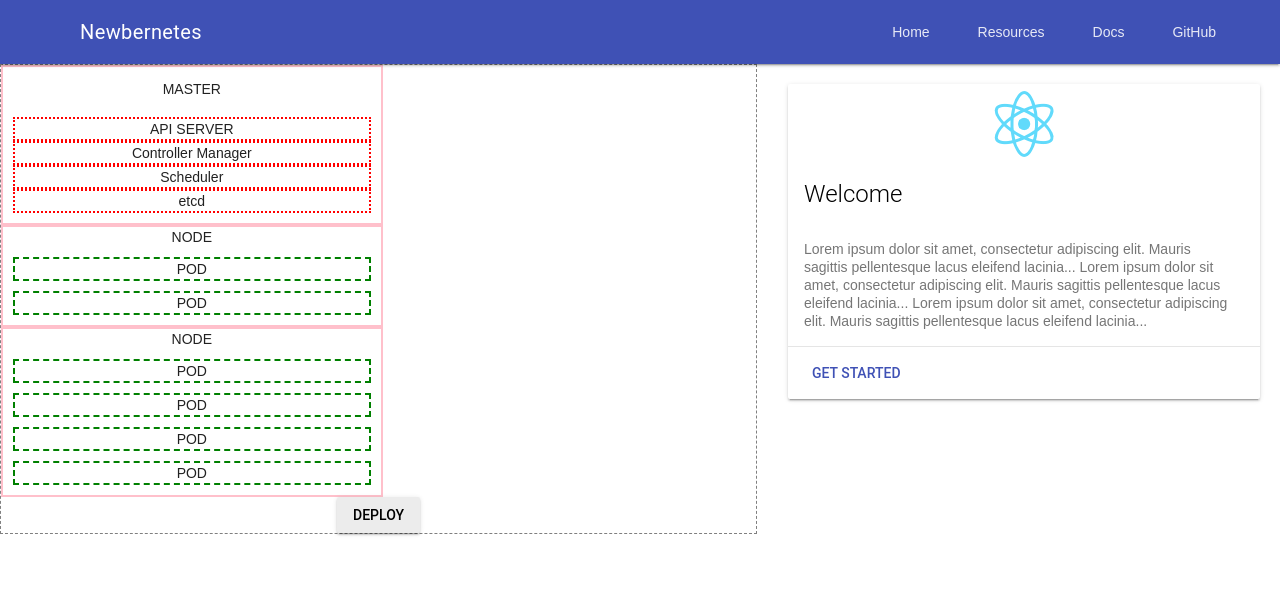
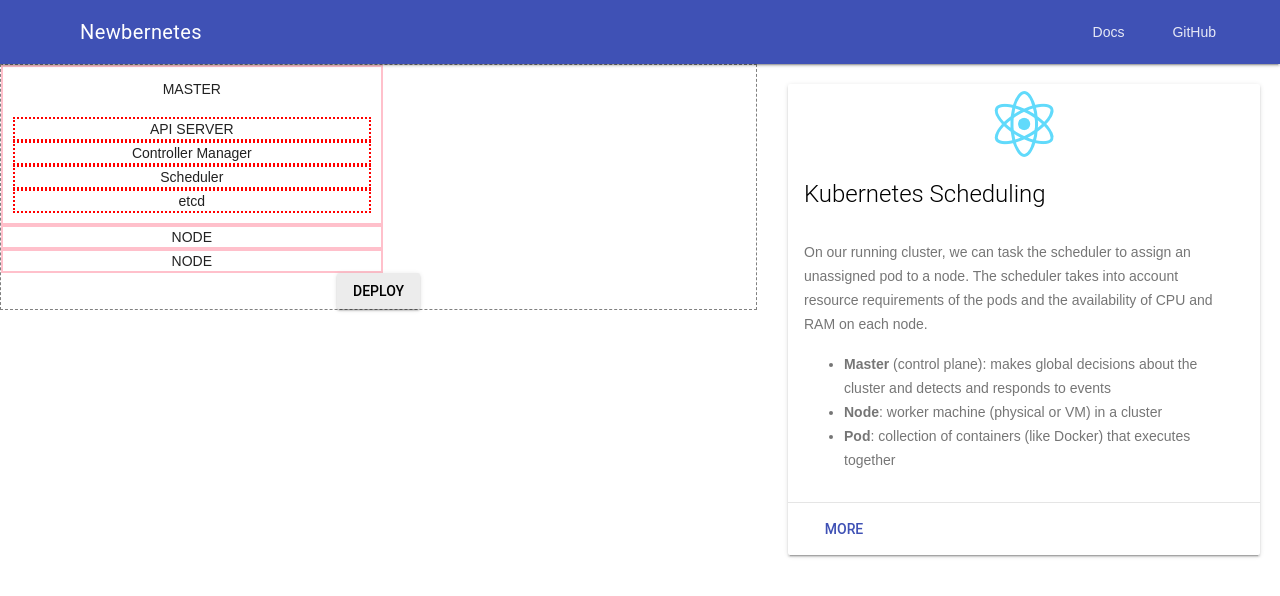
Before and after one commit to TamikoT/newbernetes, a React (Create React App) app in the folder app/: page / in a window 1280 px wide. Shown: the top 596 px of the page. Built offline with nearby package versions, Linux system fonts and the light colour scheme.

Commit message:
add real text and remove unused links nav

```diff
--- a/app/public/index.html
+++ b/app/public/index.html
@@ -38,8 +38,6 @@
           <div class="mdl-layout-spacer"></div>
           <!-- hidden in small screens -->
           <nav class="mdl-navigation mdl-layout--large-screen-only">
-            <a class="mdl-navigation__link" href="/">Home</a>
-            <a class="mdl-navigation__link" href="">Resources</a>
             <a class="mdl-navigation__link" href="https://kubernetes.io/docs/home/">Docs</a>
             <a class="mdl-navigation__link" href="https://github.com/TamikoT/newbernetes">GitHub</a>
           </nav>
@@ -47,10 +45,8 @@
       </header>
       <!-- dropdown menu -->
       <div class="mdl-layout__drawer">
-        <span class="mdl-layout-title">Title</span>
+        <span class="mdl-layout-title">Newbernetes</span>
         <nav class="mdl-navigation">
-          <a class="mdl-navigation__link" href="/">Home</a>
-          <a class="mdl-navigation__link" href="">Resources</a>
           <a class="mdl-navigation__link" href="https://kubernetes.io/docs/home/">Docs</a>
           <a class="mdl-navigation__link" href="https://github.com/TamikoT/newbernetes">GitHub</a>
         </nav>
--- a/app/src/App.js
+++ b/app/src/App.js
@@ -18,19 +18,27 @@ class App extends Component {
             <div className="demo-card-wide mdl-card mdl-shadow--2dp">
               <img src={logo} className="App-logo" alt="logo" />
               <div className="mdl-card__title">
-                <h3 className="mdl-card__title-text">Welcome</h3>
+                <h3 className="mdl-card__title-text">Kubernetes Scheduling</h3>
               </div>
               <div className="mdl-card__supporting-text">
-                Lorem ipsum dolor sit amet, consectetur adipiscing elit.
-                Mauris sagittis pellentesque lacus eleifend lacinia...
-                Lorem ipsum dolor sit amet, consectetur adipiscing elit.
-                Mauris sagittis pellentesque lacus eleifend lacinia...
-                Lorem ipsum dolor sit amet, consectetur adipiscing elit.
-                Mauris sagittis pellentesque lacus eleifend lacinia...
+                <p>
+                  On our running cluster, we can task the scheduler to assign an unassigned pod to a node. The scheduler takes into account resource requirements of the pods and the availability of CPU and RAM on each node.
+                </p>
+                <ul>
+                  <li>
+                    <strong>Master</strong> (control plane): makes global decisions about the cluster and detects and responds to events
+                  </li>
+                  <li>
+                    <strong>Node</strong>: worker machine (physical or VM) in a cluster
+                  </li>
+                  <li>
+                    <strong>Pod</strong>: collection of containers (like Docker) that executes together
+                  </li>
+                </ul>
               </div>
               <div className="mdl-card__actions mdl-card--border">
                 <a className="mdl-button mdl-button--colored mdl-js-button mdl-js-ripple-effect">
-                  Get Started
+                  MORE
                 </a>
               </div>
             </div>
--- a/app/src/component_cluster.js
+++ b/app/src/component_cluster.js
@@ -1,6 +1,5 @@
 import React from "react";
 import ComponentMaster from './component_master';
-import ComponentNode from './component_node';
 import jsondata from './simpledata.json'
 import NodeList from './component_nodelist.js'
 
@@ -27,9 +26,6 @@ class ComponentCluster extends React.Component {
                         nodes={this.state.nodes}
                     />
                 </div>
-                <div>
-                    <button className="button-deploy mdl-button mdl-js-button mdl-button--raised">deploy</button>
-                </div>
             </div>
         );
     }
--- a/app/src/component_nodelist.js
+++ b/app/src/component_nodelist.js
@@ -1,6 +1,6 @@
-import React from "react";
+import React from 'react';
 import ComponentNode from './component_node';
-import ComponentPod from "./component_pod";
+import ComponentPod from './component_pod';
 import data from './simpledata.json'
 
 class NodeList extends React.Component {
@@ -8,28 +8,62 @@ class NodeList extends React.Component {
     constructor(props) {
         super(props);
         this.state = {
-            nodes: this.props.nodes
+            nodes: this.props.nodes,
+            isScheduled: false
+        };
+        // binding for it to work in render
+        this.btnClick = this.btnClick.bind(this);
+    }
+
+    btnClick(event) {
+        alert('your scheduler is at work!');
+        this.setState(prevState => ({
+            isScheduled: !prevState.isScheduled
+        }), () => {
+            this.renderList();
+            console.log(this.state.isScheduled);
+        });
+        this.render();
+
+    }
+
+    renderList() {
+        if (this.state.isScheduled) {
+            return Object.keys(this.state.nodes).map((nodeName, i) => {
+                return (
+                    <div>
+                        <ComponentNode
+                            pods={this.state.nodes[nodeName].pods}
+                        />
+                    </div>
+                )
+            })
+        } else {
+            return Object.keys(this.state.nodes).map((nodeName, i) => {
+                return (
+                    <div>
+                        <ComponentNode
+                            pods={[]}
+                        />
+                    </div>
+                )
+            })
         };
     }
 
-    renderList() {
-        var nodes = this.state.nodes
-        return Object.keys(nodes).map((nodeName, i) => {
-            return (
-                <div>
-                    <ComponentNode
-                        pods={nodes[nodeName].pods}
-                    >
-                    </ComponentNode>
-                </div>
-            )
-        });
-    }
-
     render() {
+        console.log('render called');
+        console.log(this.state.isScheduled);
         return (
             <div>
-                {this.renderList()}
+                <div>
+                    {this.renderList()}
+                </div>
+                <div>
+                    <button onClick={this.btnClick} className="button-deploy mdl-button mdl-js-button mdl-button--raised">
+                        {this.state.isScheduled ? 'KILL' : 'DEPLOY'}
+                    </button>
+                </div>
             </div>
         )
     }
```
